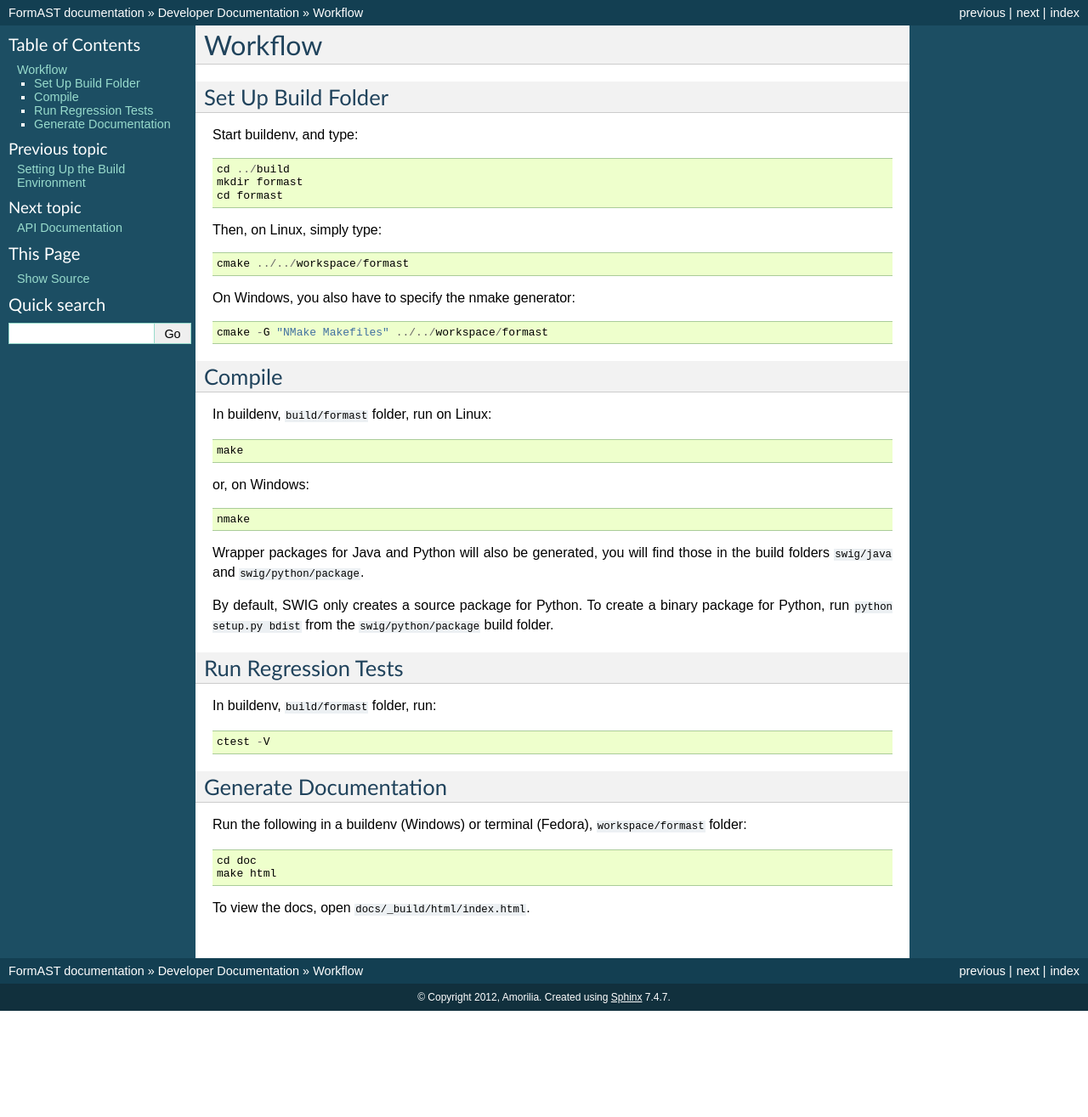
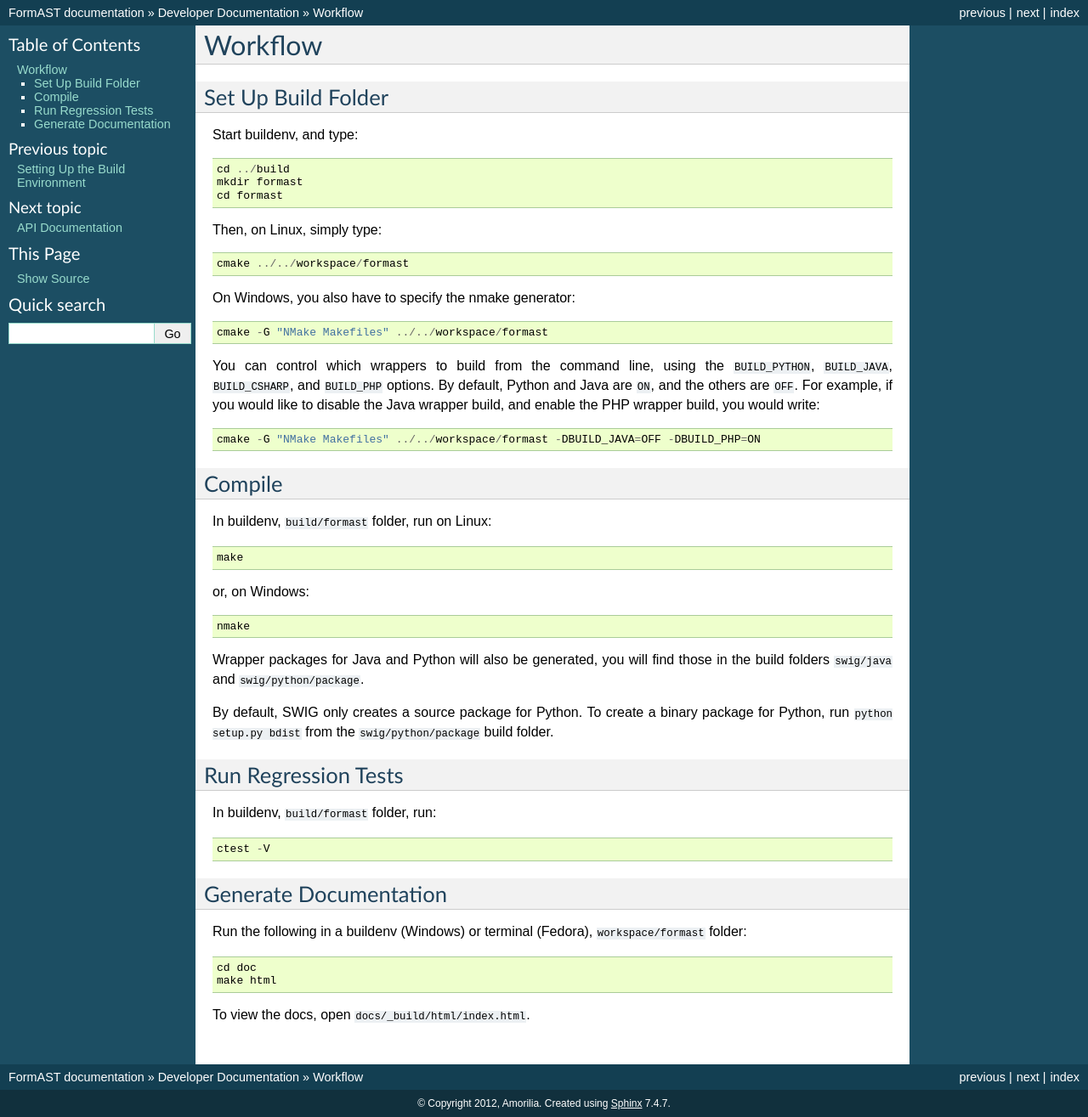
Before and after one commit to niftools/formast, a Sphinx documentation site: the page built from doc/development/workflow.rst, in a window 1280 px wide. Shown: the whole page at 85% size. Built offline with Sphinx 7.4.7, drawn with Linux system fonts in a browser that asks for light colours; before the commit the page ends 1190 px from its top, so only the background shows below that.

Commit message:
Document the new options.

```diff
--- a/doc/development/workflow.rst
+++ b/doc/development/workflow.rst
@@ -17,6 +17,19 @@ Then, on Linux, simply type::
 On Windows, you also have to specify the nmake generator::
 
   cmake -G "NMake Makefiles" ../../workspace/formast
+
+You can control which wrappers to build from the command line,
+using the
+``BUILD_PYTHON``,
+``BUILD_JAVA``,
+``BUILD_CSHARP``, and
+``BUILD_PHP`` options.
+By default, Python and Java are ``ON``,
+and the others are ``OFF``.
+For example, if you would like to disable the Java wrapper build,
+and enable the PHP wrapper build, you would write::
+
+  cmake -G "NMake Makefiles" ../../workspace/formast -DBUILD_JAVA=OFF -DBUILD_PHP=ON
 
 Compile
 -------
```
